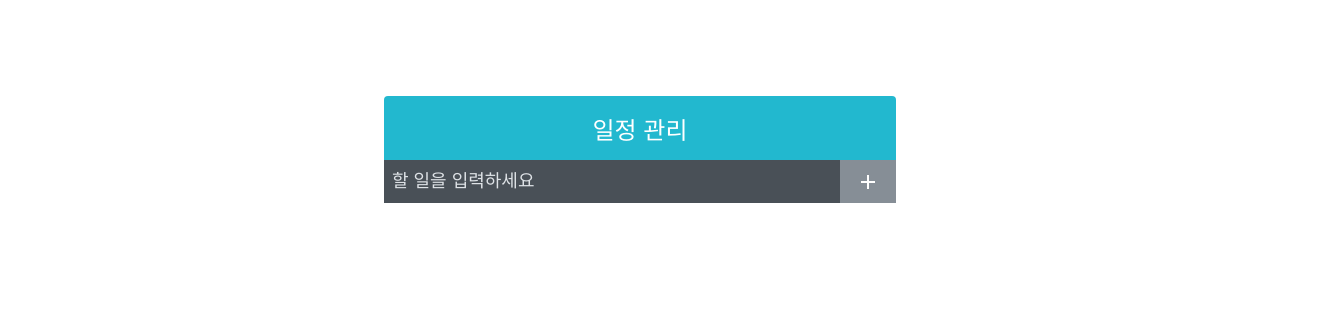
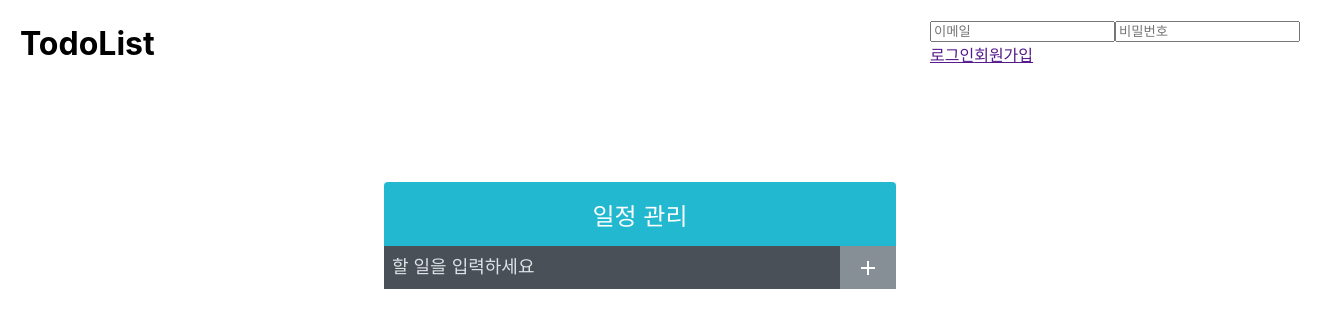
Before and after one commit to study-team2023/todo-study, a React (Create React App) app in the folder todo-list/: page / in a window 1280 px wide. Shown: the top 328 px of the page, 1320 px wide, since content can reach past the window. Built offline with nearby package versions, Linux system fonts and the light colour scheme.

Commit message:
:lipstick:design: 헤더 추가

```diff
--- a/todo-list/package.json
+++ b/todo-list/package.json
@@ -6,11 +6,13 @@
     "@testing-library/jest-dom": "^5.17.0",
     "@testing-library/react": "^13.4.0",
     "@testing-library/user-event": "^13.5.0",
+    "axios": "^1.5.0",
     "classnames": "^2.3.2",
     "react": "^18.2.0",
     "react-dom": "^18.2.0",
     "react-icons": "^4.11.0",
     "react-redux": "^8.1.2",
+    "react-router-dom": "^6.16.0",
     "react-scripts": "5.0.1",
     "redux": "^4.2.1",
     "web-vitals": "^2.1.4"
--- a/todo-list/src/App.js
+++ b/todo-list/src/App.js
@@ -1,9 +1,11 @@
-import {useRef, useState} from "react";
+import {useEffect, useRef, useState} from "react";
 import TodoTemplate from "./components/TodoTemplate";
 import TodoInsert from "./components/TodoInsert";
 import TodoList from "./components/TodoList";
+import TodoHeader from "./components/TodoHeader";
 
 const App = () => {
+
     const [todos, setTodos] = useState([]);
 
     const nextId = useRef(0);
@@ -44,6 +46,8 @@ const App = () => {
     }
 
     return (
+        <>
+        <TodoHeader/>
         <TodoTemplate>
             <TodoInsert onInsert={onInsert}/>
             <TodoList
@@ -55,6 +59,7 @@ const App = () => {
             onClickDone={onClickDone}
             />
         </TodoTemplate>
+        </>
     )
 }
 
--- /dev/null
+++ b/todo-list/src/components/TodoHeader.js
@@ -0,0 +1,30 @@
+import style from "../css/TodoHeader.module.css";
+import classNames from "classnames/bind";
+const cn  = classNames.bind(style);
+
+const TodoHeader = () => {
+
+    return (
+        <>
+        <header className={cn("header")}>
+            <h1>TodoList</h1>
+            <div className={cn("login_wrap")}>
+                <div className="login_box">
+                    <label htmlFor="loginEmail">
+                        <input id="loginEmail" type="email" placeholder="이메일"/>
+                    </label>
+                    <label htmlFor="loginPw">
+                        <input id="loginPw" type="password" placeholder="비밀번호"/>
+                    </label>
+                </div>
+                <div className="button_box">
+                    <a href="">로그인</a>
+                    <a href="">회원가입</a>
+                </div>
+            </div>
+        </header>
+        </>
+    )
+}
+
+export default TodoHeader;
--- a/todo-list/src/components/TodoInsert.js
+++ b/todo-list/src/components/TodoInsert.js
@@ -25,7 +25,7 @@ const TodoInsert = ({ onInsert }) => {
     return (
         <>
         <form className={style.TodoInsert} onSubmit={onInputSubmit}>
-            <input placeholder="할 일을 입력하세요" ref={todoInputFocus} value={value} onChange={onInputChange} />
+            <input placeholder="할 일을 입력하세요" className={style.TodoInsertInput} ref={todoInputFocus} value={value} onChange={onInputChange} />
             <button type="submit">
                 <MdAdd/>
             </button>
--- /dev/null
+++ b/todo-list/src/css/TodoHeader.module.css
@@ -0,0 +1,11 @@
+.header {
+    width: 100%;
+    display: flex;
+    align-items: center;
+    justify-content: space-between;
+    padding: 20px;
+}
+
+.header h1 {
+    margin: 0;
+}
--- a/todo-list/src/css/TodoInsert.module.css
+++ b/todo-list/src/css/TodoInsert.module.css
@@ -5,7 +5,7 @@
   }
 
 
-  input {
+  .TodoInsertInput {
     background: none;
     outline: none;
     border: none;
@@ -15,7 +15,7 @@
     color: white;
     flex: 1;
   }
-  input::placeholder {
+  .TodoInsertInput::placeholder {
     color: #dee2e6;
   }
   button {
```
Also changed, not shown: todo-list/src/components/registerUser.js (added, +15 -0 lines), todo-list/src/css/TodoJoin.module.css (added), 1 other file (tests, documents, lock files or other folders).
